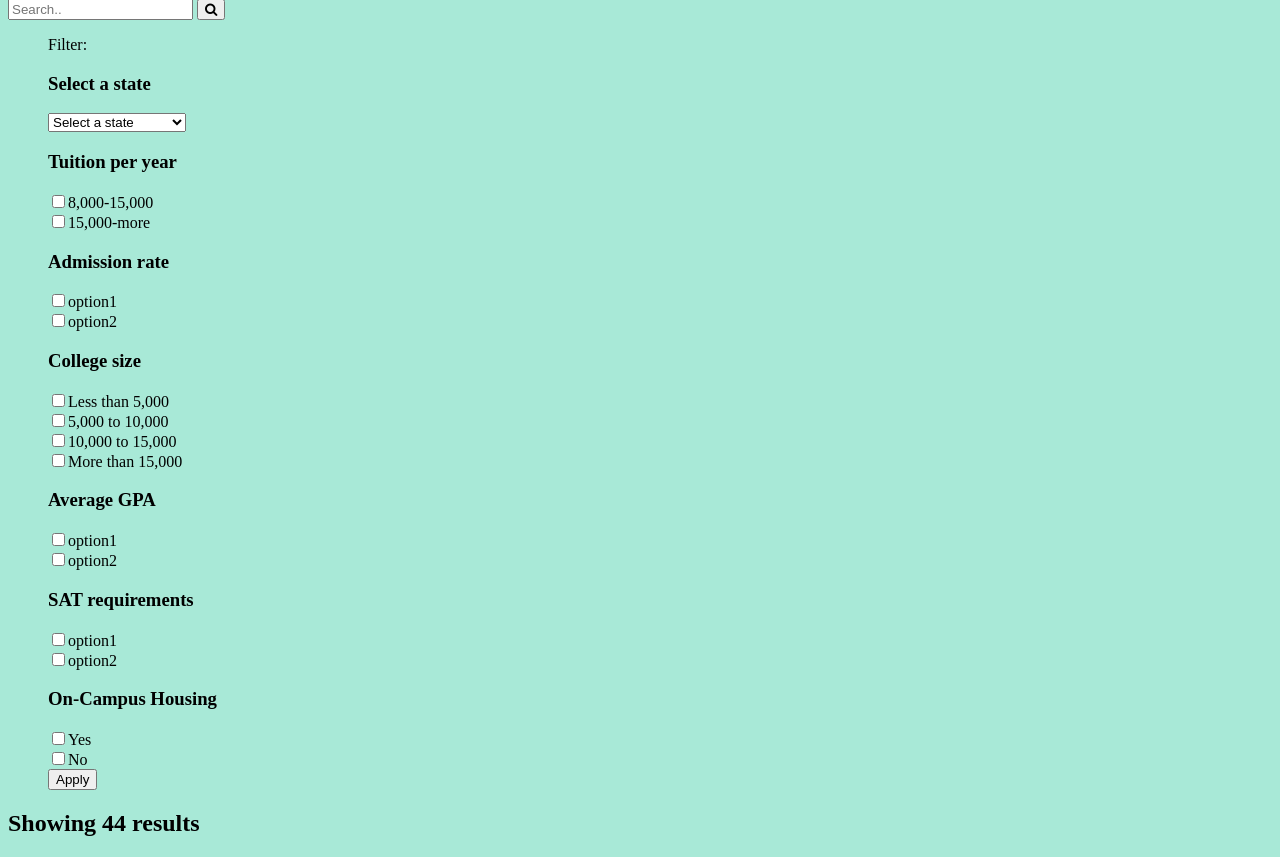
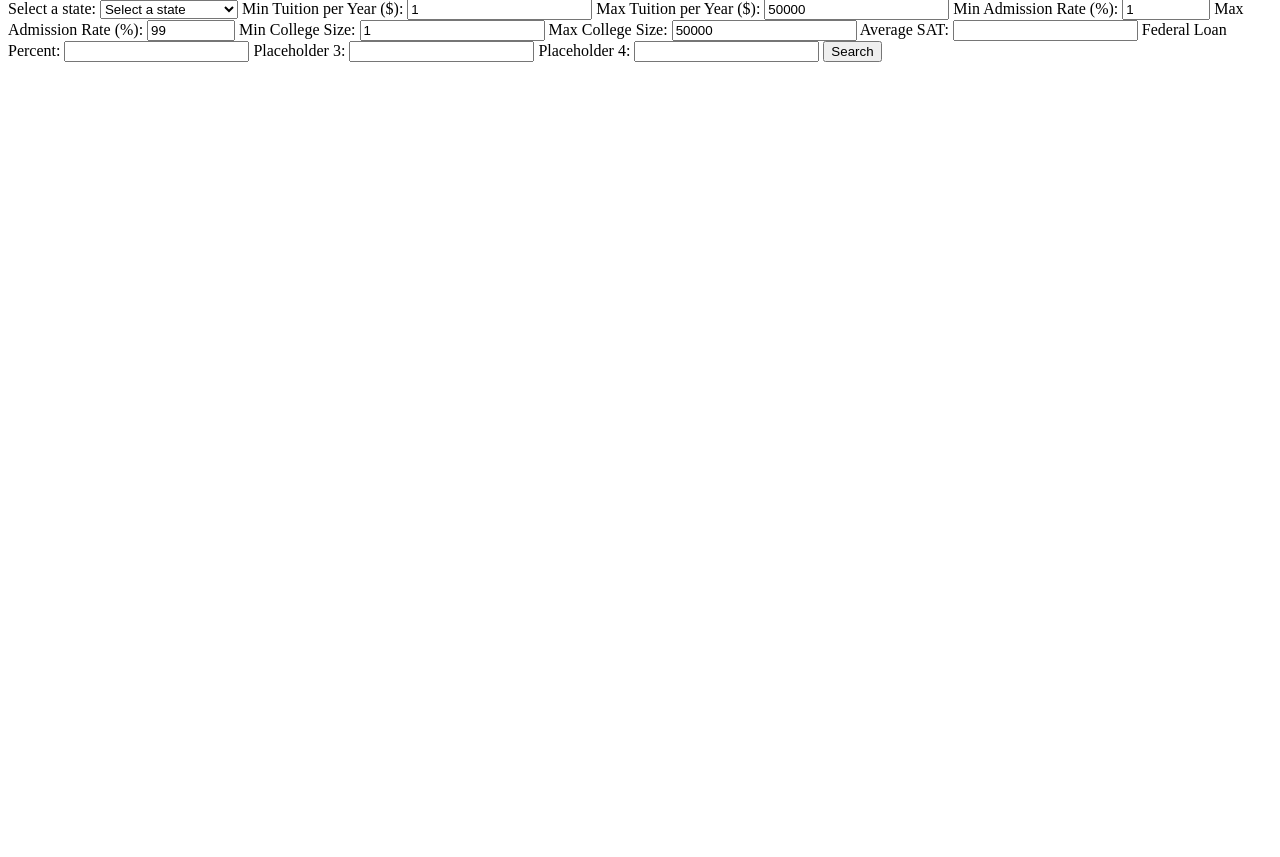
Before and after one commit to UMB-Capstone-team/College-Hunter, a Flask app: template Template/templates/index_Vlissara.html in a window 1280 px wide. Shown: the part 331-1188 px from the top of the page. After the commit the page ends 393 px from the top, so only its background shows below. Run offline with Flask 3, Linux system fonts and the light colour scheme; the template is opened without the code that fills it, so the values that code supplies are empty; grey boxes are pictures that could not be loaded.

Commit message:
Update index_Vlissara.html

```diff
--- a/Template/templates/index_Vlissara.html
+++ b/Template/templates/index_Vlissara.html
@@ -1,35 +1,32 @@
 <!DOCTYPE html>
-<html lang="en-US">
+<html lang="en">
 <head>
-    <meta charset="UTF-8" />
-    <meta name="viewport" content="width=device-width" />
-    <link rel="stylesheet" type="text/css" href="style1.css">
+    <meta charset="UTF-8">
+    <meta name="viewport" content="width=device-width, initial-scale=1.0">
+    <title>College Hunter</title>
     <link rel="stylesheet" href="https://cdnjs.cloudflare.com/ajax/libs/font-awesome/4.7.0/css/font-awesome.min.css">
-    <title>College Hunter</title>
+    <link rel="stylesheet" href="styles2.css">
+    <link rel="icon" type="image/x-icon" href="/static/favicon.ico">
 </head>
 <!--page header-->
 <header>
-    <img src="College Hunter-logos_black1.png" alt="College Hunter"class="center" >
+    <img src="College Hunter-logos_black.png" alt="College Hunter"class="center" >
+     <!--socialmedia icon-->
+    <a href="#" class="fa fa-facebook" id="facebook-share"></a>
+    <a href="#" class="fa fa-twitter" id="twitter-share"></a>
 </header>
 <!--nav bar-->
 <div class="topnav">
     <a class="active" href="#home">Home</a>
-  <a href="#about">About</a>
-  <a href="#contact">Contact</a>
-  <div class="search-container">
-    <form action="/action_page.php">
-      <input type="text" placeholder="Search.." name="search">
-      <button type="submit"><i class="fa fa-search"></i></button>
-    </form>
+    <a href="#result">Results</a>
+    <a href="#api">API</a>
 </div>
-</div>
-<!-- Sidebar filter section -->
+<!--filters-->
+<body>
     <div class="container">
-    <ul class="filters">
-      <span>Filter:</span>
-      <aside>
-      <h3>Select a state</h3>
-      <div class="map-dropdown">
+        <div class ="form-container">
+            <form action="/search" method="POST" target="results-frame">
+            <label for="Select_state">Select a state:</label>
             <select id="states" control-id="ControlID-4" data-gtm-form-interact-field-id="1">
                 <option value="" selected="">Select a state</option>
                 <option value="AL">Alabama</option>
@@ -84,55 +81,33 @@
                 <option value="WI">Wisconsin</option>
                 <option value="WY">Wyoming</option>
             </select>
-        <div class="down-arrow"></div>
+            <label for="min_tuition">Min Tuition per Year ($):</label>
+            <input type="number" id="min_tuition" name="min_tuition" min="0" step="1" value="1">
+            <label for="max_tuition">Max Tuition per Year ($):</label>
+            <input type="number" id="max_tuition" name="max_tuition" min="0" step="1" value="50000">
+            <label for="min_admission_rate">Min Admission Rate (%):</label>
+            <input type="number" id="min_admission_rate" name="min_admission_rate" min="0" max="100" step="0.01" value="1">
+            <label for="max_admission_rate">Max Admission Rate (%):</label>
+            <input type="number" id="max_admission_rate" name="max_admission_rate" min="0" max="100" step="0.01" value="99">
+            <label for="min_college_size">Min College Size:</label>
+            <input type="number" id="min_college_size" name="min_college_size" min="0" step="1" value="1">
+            <label for="max_college_size">Max College Size:</label>
+            <input type="number" id="max_college_size" name="max_college_size" min="0" step="1" value="50000">
+            <label for="placeholder1">Average SAT:</label>
+            <input type="text" id="placeholder1" name="placeholder1">
+            <label for="placeholder2">Federal Loan Percent:</label>
+            <input type="text" id="placeholder2" name="placeholder2">
+            <label for="placeholder3">Placeholder 3:</label>
+            <input type="text" id="placeholder3" name="placeholder3">
+            <label for="placeholder4">Placeholder 4:</label>
+            <input type="text" id="placeholder4" name="placeholder4">
+            <input type="submit" value="Search">
+        </form>
         </div>
-      <h3>Tuition per year</h3>
-      <div>
-        <div><input type="checkbox" name="startingReserves" value="starting" id="starting"><label for="starting">8,000-15,000</label></div>
-        <div><input type="checkbox" name="startingReserves" value="reserves" id="reserves"><label for="reserves">15,000-more</label></div>
+        <!--results-->
+        <div class="iframe-container">
+        <iframe id="results-frame" name="results-frame" frameborder="0" style="width: 100%; height: 100%;"></iframe>
         </div>
-      <h3>Admission rate</h3>
-      <div>
-        <div><input type="checkbox" name="injured" value="injured" id="injured"><label for="injured">option1</label></div>
-        <div><input type="checkbox" name="injured" value="injured" id="injured"><label for="injured">option2</label></div>
     </div>
-      <h3>College size</h3>
-      <div>
-        <div><input type="checkbox" name="position" value="guard" id="guard"><label for="guard">Less than 5,000</label></div>
-        <div><input type="checkbox" name="injured" value="injured" id="injured"><label for="injured">5,000 to 10,000</label></div>
-        <div><input type="checkbox" name="injured" value="injured" id="injured"><label for="injured">10,000 to 15,000</label></div>
-        <div><input type="checkbox" name="injured" value="injured" id="injured"><label for="injured">More than 15,000</label></div>
-      </div>
-      <h3>Average GPA</h3>
-      <div>
-        <div><input type="checkbox" name="position" value="guard" id="guard"><label for="guard">option1</label></div>
-        <div><input type="checkbox" name="injured" value="injured" id="injured"><label for="injured">option2</label></div>
-      </div>
-      <h3>SAT requirements</h3>
-      <div>
-        <div><input type="checkbox" name="position" value="guard" id="guard"><label for="guard">option1</label></div>
-        <div><input type="checkbox" name="injured" value="injured" id="injured"><label for="injured">option2</label></div>
-      </div>
-      <h3>On-Campus Housing</h3>
-      <div>
-        <div><input type="checkbox" name="position" value="guard" id="guard"><label for="guard">Yes</label></div>
-        <div><input type="checkbox" name="injured" value="injured" id="injured"><label for="injured">No</label></div>
-      </div>
-      <button class="favorite styled"
-      type="button">
-      Apply
-     </button>
-    </aside>
-    </ul>
-    <main class="results">
-    <!-- result section -->
-      <section>
-
-        <h2>Showing 44 results</h2>
-       <body style="background-color:rgb(168, 233, 215)">
-
 </body>
-     </section>
-
-    </main>
-  </div>
+</html>
```
Lines whose indentation alone changed are shown as unchanged.
